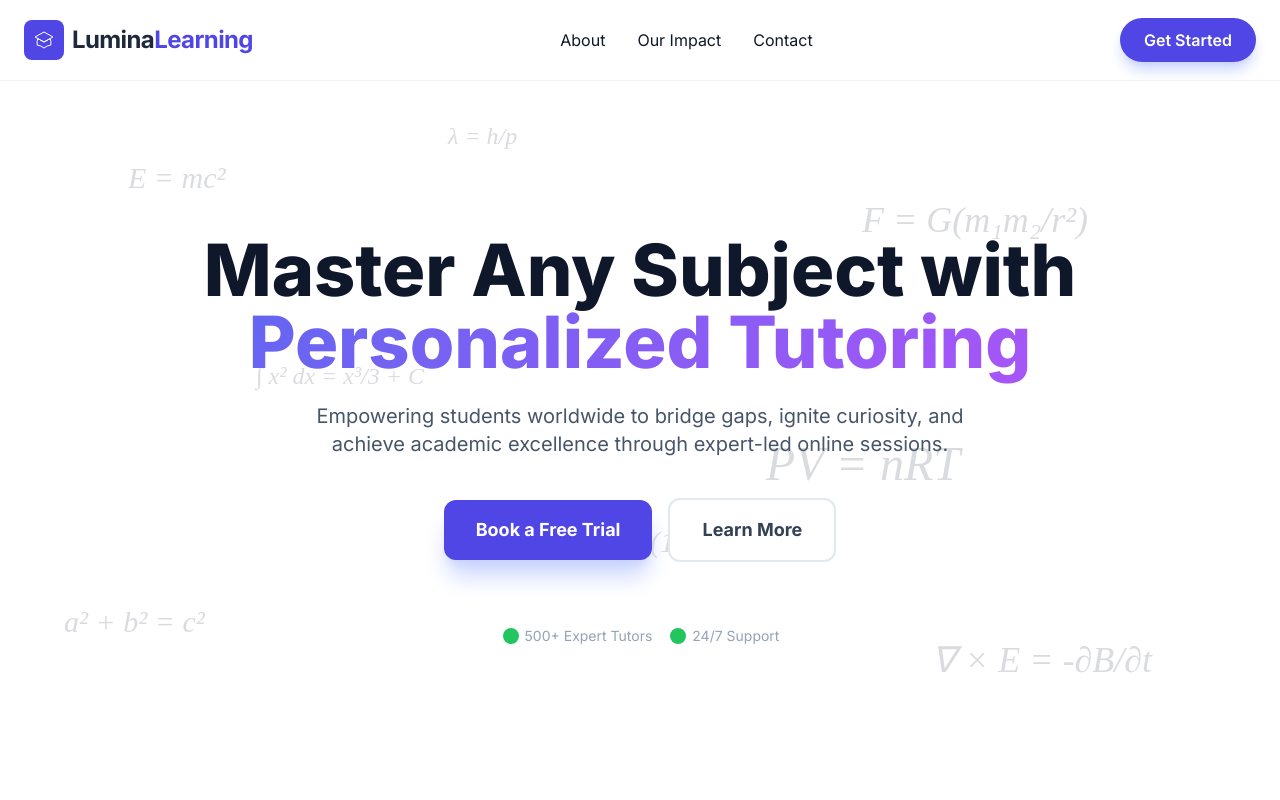
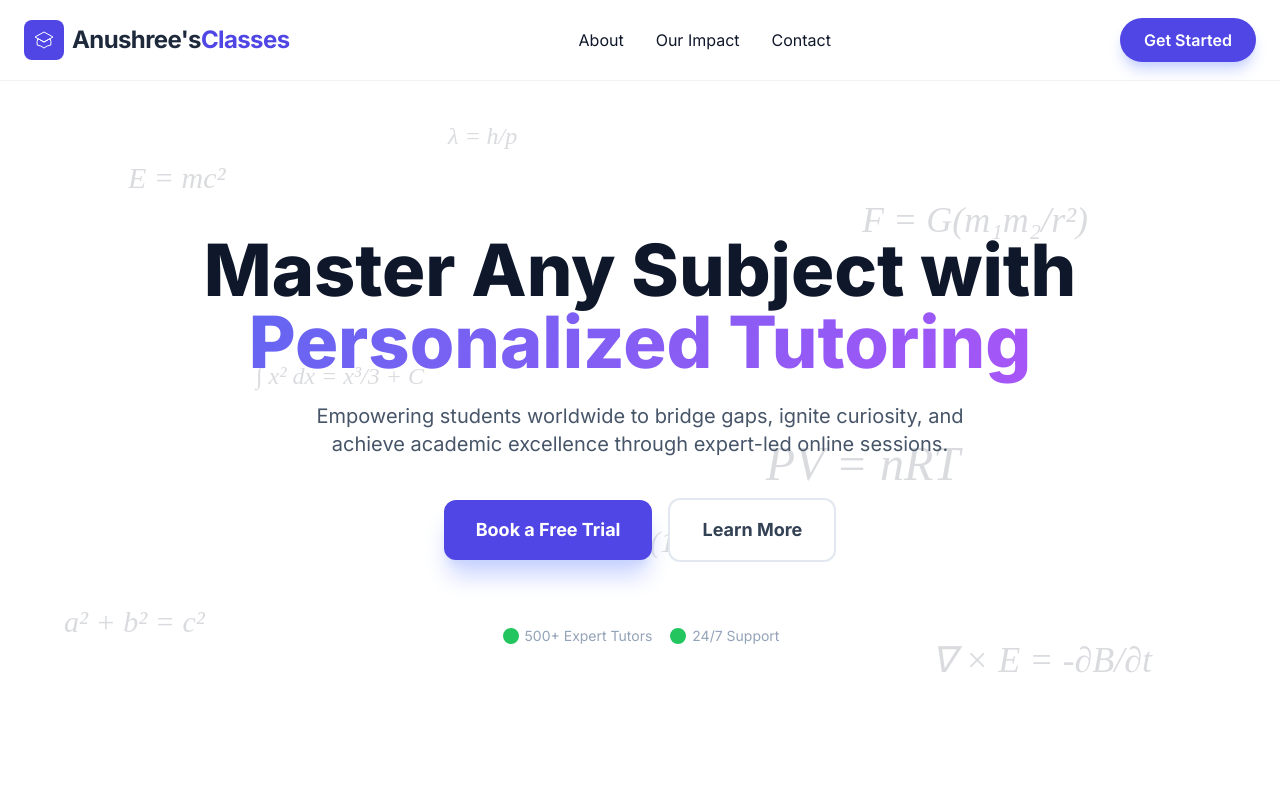
Before and after one commit to anushreepaul30-wq/myinfo, a plain HTML site: page index.html in a window 1280 px wide. Shown: the top 800 px of the page. Drawn offline with nearby package versions, Linux system fonts and the light colour scheme.

Commit message:
Updated the business name

```diff
--- a/index.html
+++ b/index.html
@@ -58,7 +58,7 @@
                         <path d="M12 14l6.16-3.422a12.083 12.083 0 01.665 6.479A11.952 11.952 0 0012 20.055a11.952 11.952 0 00-6.824-2.998 12.078 12.078 0 01.665-6.479L12 14z" />
                     </svg>
                 </div>
-                <span class="text-2xl font-bold tracking-tight text-slate-800">Lumina<span class="text-indigo-600">Learning</span></span>
+                <span class="text-2xl font-bold tracking-tight text-slate-800">Anushree's<span class="text-indigo-600">Classes</span></span>
             </div>
             <div class="hidden md:flex space-x-8 font-medium">
                 <a href="#about" class="hover:text-indigo-600 transition">About</a>
```
